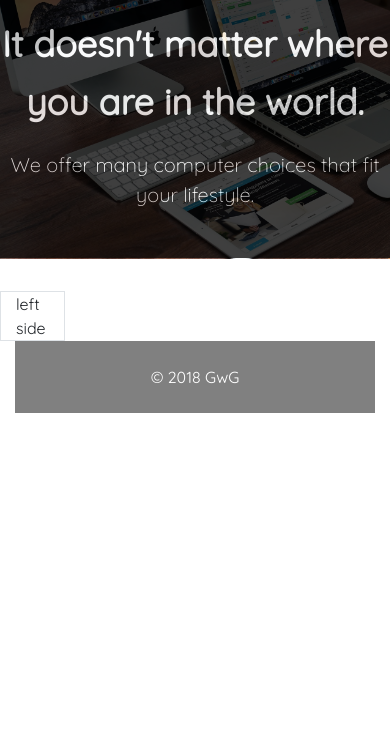
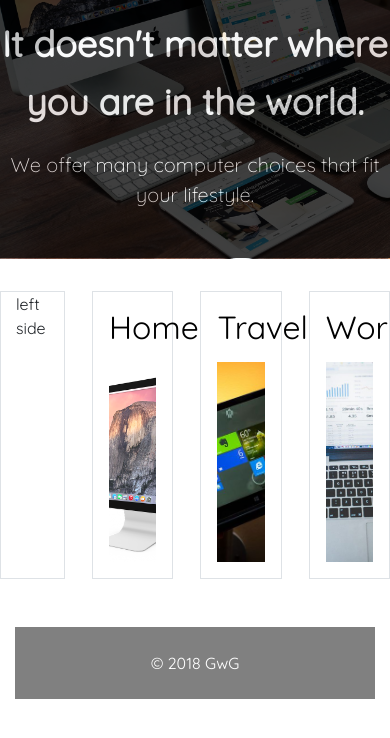
Before and after one commit to GWGweb-projectgroup/practice-project, a PHP site: page /computers.html in a window 390 px wide; the page is wider, and only the part inside the window is pictured. Shown: the part 57-795 px from the top of that part. Run offline with PHP 8.4, Linux system fonts and the light colour scheme; some libraries are stand-ins or nearby versions.

Commit message:
Finished location selections. Now working on Home selection of laptops, tablets, and desktops.

```diff
--- a/computers.html
+++ b/computers.html
@@ -5,7 +5,8 @@
   <meta name="viewport" content="width=device-width, initial-scale=1, shrink-to-fit=no">
   <title>GwG eCommerce</title>
   <!-- Bootstrap CSS -->
-  <link rel="stylesheet" href="https://maxcdn.bootstrapcdn.com/bootstrap/4.0.0/css/bootstrap.min.css" integrity="sha384-Gn5384xqQ1aoWXA+058RXPxPg6fy4IWvTNh0E263XmFcJlSAwiGgFAW/dAiS6JXm" crossorigin="anonymous">
+  <link rel="stylesheet" href="https://maxcdn.bootstrapcdn.com/bootstrap/4.0.0/css/bootstrap.min.css" integrity="sha384-Gn5384xqQ1aoWXA+058RXPxPg6fy4IWvTNh0E263XmFcJlSAwiGgFAW/dAiS6JXm"
+    crossorigin="anonymous">
   <link href="https://fonts.googleapis.com/css?family=Quicksand:300,400" rel="stylesheet">
   <link rel="stylesheet" href="css/styles.css">
 </head>
@@ -14,29 +15,34 @@
   <nav class="navbar navbar-expand-lg navbar-dark bg-dark">
     <a class="navbar-brand" href="#">GwG MockStore</a>
 
-    <button class="navbar-toggler" type="button" data-toggle="collapse" data-target="#navbarSupportedContent" aria-controls="navbarSupportedContent" aria-expanded="false" aria-label="Toggle navigation">
-              <span class="navbar-toggler-icon"></span>
-            </button>
+    <button class="navbar-toggler" type="button" data-toggle="collapse" data-target="#navbarSupportedContent" aria-controls="navbarSupportedContent"
+      aria-expanded="false" aria-label="Toggle navigation">
+      <span class="navbar-toggler-icon"></span>
+    </button>
 
     <div class="collapse navbar-collapse" id="navbarSupportedContent">
       <ul class="navbar-nav mr-auto">
         <li class="nav-item">
-          <a class="nav-link" href="index.html">Home <span class="sr-only">(current)</span></a>
+          <a class="nav-link" href="index.html">Home
+            <span class="sr-only">(current)</span>
+          </a>
         </li>
         <li class="nav-item">
           <a class="nav-link" href="onsale.html">On Sale</a>
         </li>
         <li class="nav-item dropdown">
-          <a class="nav-link dropdown-toggle" href="#" id="navbarDropdown" role="button" data-toggle="dropdown" aria-haspopup="true" aria-expanded="false">
-                      Products
-                    </a>
+          <a class="nav-link dropdown-toggle" href="#" id="navbarDropdown" role="button" data-toggle="dropdown" aria-haspopup="true"
+            aria-expanded="false">
+            Products
+          </a>
           <div class="dropdown-menu" aria-labelledby="navbarDropdown">
             <a class="dropdown-item" href="audio.html">Audio</a>
             <a class="dropdown-item" href="onsale.html#tech_section">Tech &amp; Gadgets</a>
             <a class="dropdown-item active" href="computers.html">Computers</a>
             <a class="dropdown-item" href="onsale.html#accessories_section">Accessories</a>
             <div class="dropdown-divider"></div>
-            <a class="dropdown-item" href="#"> <i class="fas fa-bookmark mr-2 text-info"></i>Saved Products</a>
+            <a class="dropdown-item" href="#">
+              <i class="fas fa-bookmark mr-2 text-info"></i>Saved Products</a>
           </div>
         </li>
         <li class="nav-item">
@@ -68,20 +74,53 @@
       <!-- / end of left side -->
 
       <div class="col-10">
+        <!-- Location selection -->
+        <section class="row">
+          <div class="col-3 p-3 border text-center home">
+            <h2 class="mb-3">Home</h2>
+            <a href="#" class="mx-auto text-center">
+              <div class=" location-img location-img-1"></div>
+            </a>
+          </div>
+          <div class="col-3 p-3 border text-center travel">
+            <h2 class="mb-3">Travel</h2>
+            <a href="#" class="mx-auto text-center">
+              <div class="location-img location-img-2">
+              </div>
+            </a>
+          </div>
+          <div class="col-3 p-3 border text-center work">
+            <h2 class="mb-3">Work</h2>
+            <a href="#" class="mx-auto text-center">
+              <div class="location-img location-img-3">
+              </div>
+            </a>
+          </div>
+        </section>
 
+        <!-- Home and work section-->
+        <!-- Laptops -->
+        <!-- Tablets -->
+        <!-- Desktop -->
 
+         <!-- Travel section-->
+        <!-- Laptops -->
+        <!-- Tablets -->
       </div>
     </div>
     <!--.container-->
-    <footer>&copy; 2018 GwG</footer>
+    <footer class="mt-5">&copy; 2018 GwG</footer>
 
 
     <!-- Scripts -->
     <script defer src="https://use.fontawesome.com/releases/v5.0.8/js/all.js"></script>
     <!-- jQuery, Popper.js, then Bootstrap JS -->
-    <script src="https://code.jquery.com/jquery-3.2.1.slim.min.js" integrity="sha384-KJ3o2DKtIkvYIK3UENzmM7KCkRr/rE9/Qpg6aAZGJwFDMVNA/GpGFF93hXpG5KkN" crossorigin="anonymous"></script>
-    <script src="https://cdnjs.cloudflare.com/ajax/libs/popper.js/1.12.9/umd/popper.min.js" integrity="sha384-ApNbgh9B+Y1QKtv3Rn7W3mgPxhU9K/ScQsAP7hUibX39j7fakFPskvXusvfa0b4Q" crossorigin="anonymous"></script>
-    <script src="https://maxcdn.bootstrapcdn.com/bootstrap/4.0.0/js/bootstrap.min.js" integrity="sha384-JZR6Spejh4U02d8jOt6vLEHfe/JQGiRRSQQxSfFWpi1MquVdAyjUar5+76PVCmYl" crossorigin="anonymous"></script>
+    <script src="https://code.jquery.com/jquery-3.2.1.slim.min.js" integrity="sha384-KJ3o2DKtIkvYIK3UENzmM7KCkRr/rE9/Qpg6aAZGJwFDMVNA/GpGFF93hXpG5KkN"
+      crossorigin="anonymous"></script>
+    <script src="https://cdnjs.cloudflare.com/ajax/libs/popper.js/1.12.9/umd/popper.min.js" integrity="sha384-ApNbgh9B+Y1QKtv3Rn7W3mgPxhU9K/ScQsAP7hUibX39j7fakFPskvXusvfa0b4Q"
+      crossorigin="anonymous"></script>
+    <script src="https://maxcdn.bootstrapcdn.com/bootstrap/4.0.0/js/bootstrap.min.js" integrity="sha384-JZR6Spejh4U02d8jOt6vLEHfe/JQGiRRSQQxSfFWpi1MquVdAyjUar5+76PVCmYl"
+      crossorigin="anonymous"></script>
 </body>
 
 </html>
--- /dev/null
+++ b/css/computers.css
@@ -0,0 +1,36 @@
+/*Computers page styles */
+
+.home,
+.travel,
+.work {
+  margin-left: auto;
+  color: black;
+}
+
+.location-img-1 {
+  background: url(../img/products/imac.png);
+}
+
+.location-img-2 {
+  background: url(../img/products/tablet_01.jpg);
+}
+
+.location-img-3 {
+  background: url(../img/products/laptop_01.jpg);
+}
+
+.location-img {
+  height: 12.5rem;
+  width: 12.5rem;
+  background-repeat: no-repeat;
+  background-size: cover;
+  background-position: center;
+  max-width: 100%;
+  max-height: 100%;
+  transition: transform .2s ease-in-out;
+}
+
+.location-img:hover {
+  -webkit-transform: scale(1.1);
+  transform: scale(1.1);
+}
--- a/css/global_styles.css
+++ b/css/global_styles.css
@@ -1,7 +1,6 @@
 :root {
   --main-font: Quicksand;
 }
-
 
 /* Global styles */
 
@@ -23,7 +22,6 @@ h4 {
   margin: 0;
 }
 
-
 /* Layout styles */
 
 .page-banner {
@@ -37,7 +35,6 @@ h4 {
 .accessories-section {
   margin-bottom: 2rem;
 }
-
 
 /* Products styles */
 
@@ -90,7 +87,6 @@ h4 {
   visibility: hidden;
 }
 
-
 /* Reviews section styles */
 
 .product-reviews {
--- a/css/styles.css
+++ b/css/styles.css
@@ -1,2 +1,3 @@
 @import url(global_styles.css);
 @import url(products.css);
+@import url(computers.css);
```
